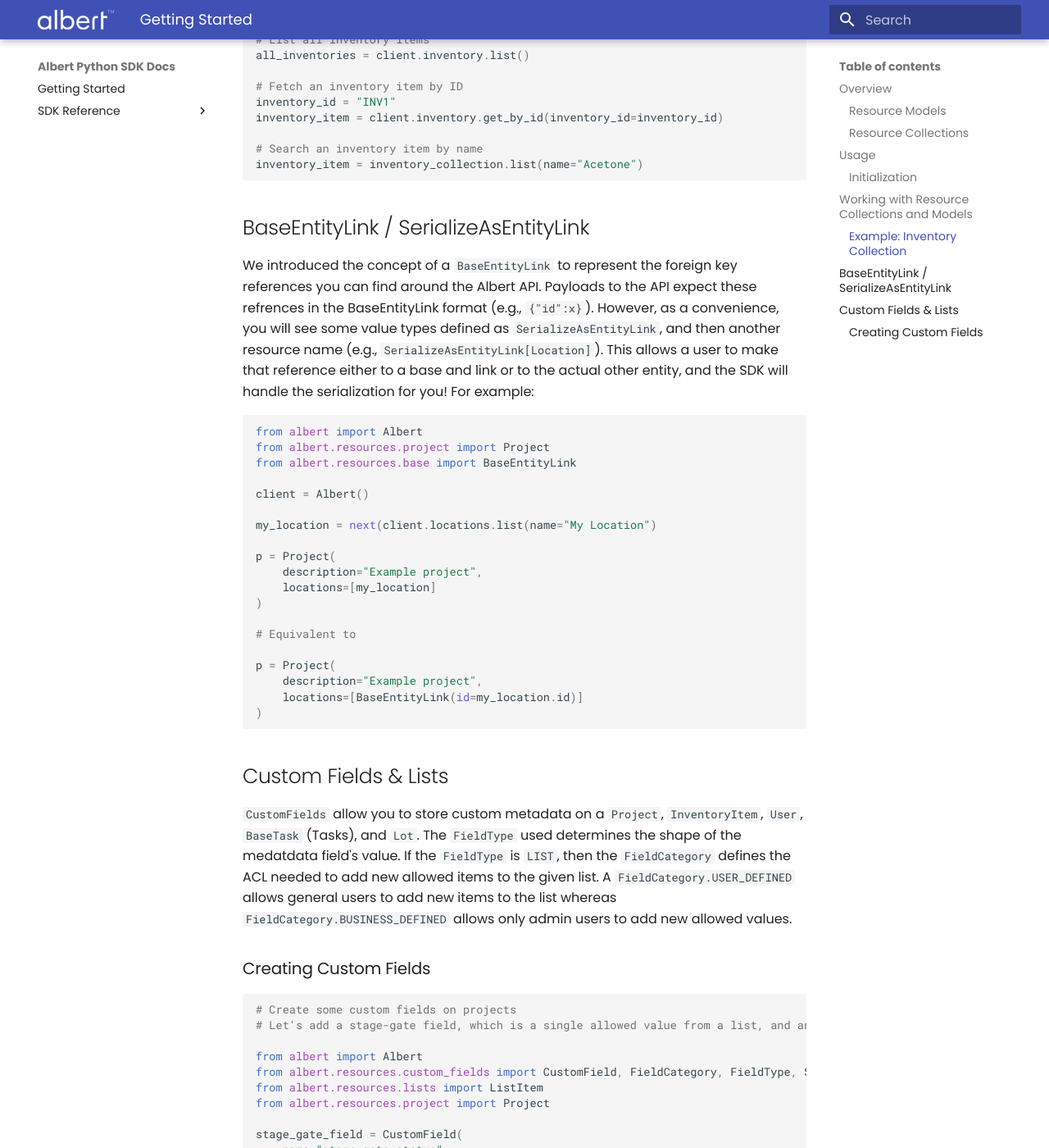
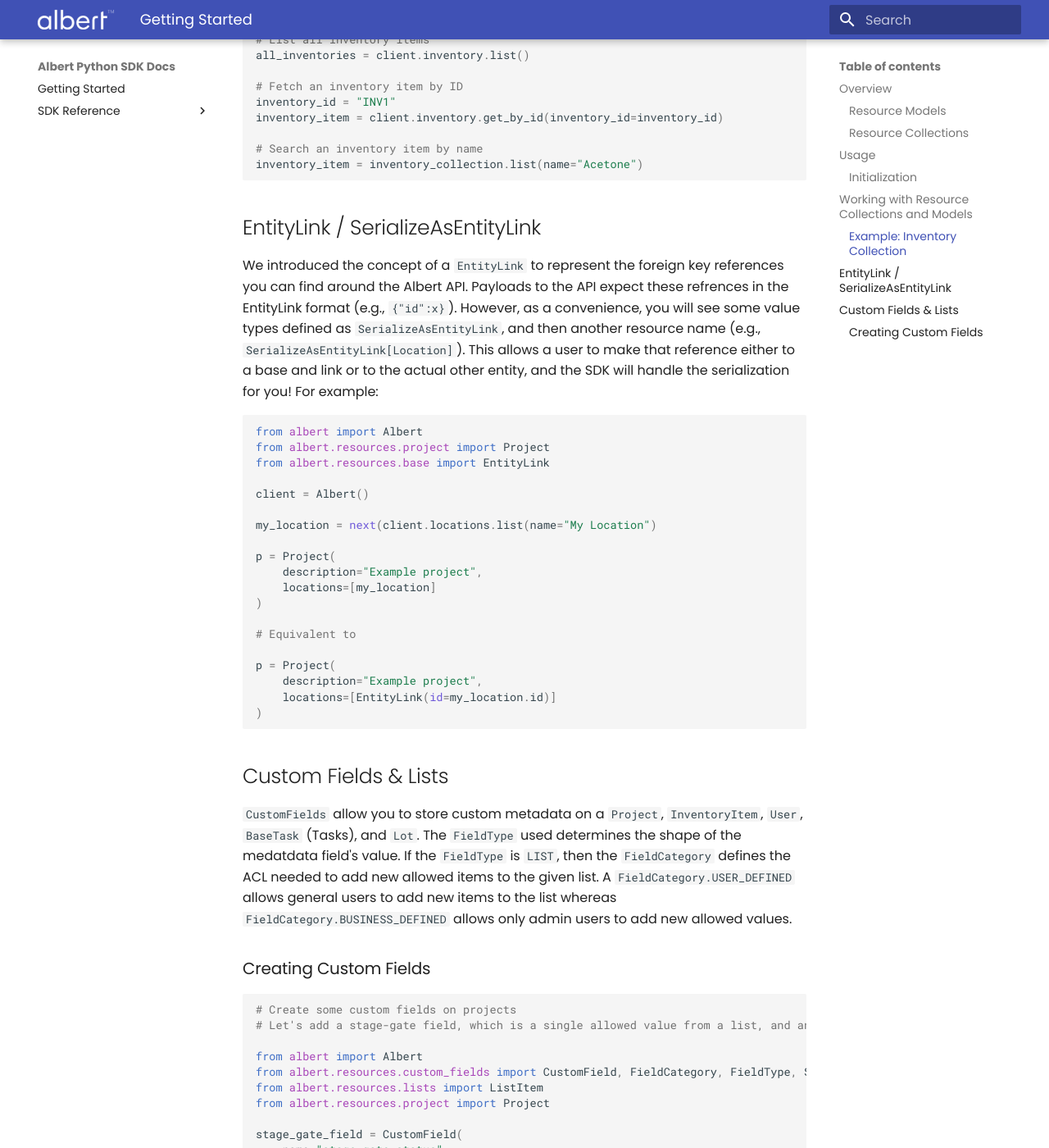
Before and after one commit to prasad-albert/albert-python, an MkDocs documentation site: the page built from docs/getting-started.md, in a window 1280 px wide and 1400 px high, scrolled down 1916 px. Shown: the whole window at 82% size. Built offline with MkDocs 1.6.1 and Material for MkDocs 9.7.7, drawn with Linux system fonts in a browser that asks for light colours; some of the changed text lies outside the part shown.

Commit message:
syn with main

````diff
--- a/docs/getting-started.md
+++ b/docs/getting-started.md
@@ -73,14 +73,14 @@ inventory_item = client.inventory.get_by_id(inventory_id=inventory_id)
 inventory_item = inventory_collection.list(name="Acetone")
 ```
 
-## BaseEntityLink / SerializeAsEntityLink
+## EntityLink / SerializeAsEntityLink
 
-We introduced the concept of a `BaseEntityLink` to represent the foreign key references you can find around the Albert API. Payloads to the API expect these refrences in the BaseEntityLink format (e.g., `{"id":x}`). However, as a convenience, you will see some value types defined as `SerializeAsEntityLink`, and then another resource name (e.g., `SerializeAsEntityLink[Location]`). This allows a user to make that reference either to a base and link or to the actual other entity, and the SDK will handle the serialization for you! For example:
+We introduced the concept of a `EntityLink` to represent the foreign key references you can find around the Albert API. Payloads to the API expect these refrences in the EntityLink format (e.g., `{"id":x}`). However, as a convenience, you will see some value types defined as `SerializeAsEntityLink`, and then another resource name (e.g., `SerializeAsEntityLink[Location]`). This allows a user to make that reference either to a base and link or to the actual other entity, and the SDK will handle the serialization for you! For example:
 
 ```python
 from albert import Albert
 from albert.resources.project import Project
-from albert.resources.base import BaseEntityLink
+from albert.resources.base import EntityLink
 
 client = Albert()
 
@@ -95,7 +95,7 @@ p = Project(
 
 p = Project(
     description="Example project",
-    locations=[BaseEntityLink(id=my_location.id)]
+    locations=[EntityLink(id=my_location.id)]
 )
 ```
 
@@ -167,6 +167,6 @@ p = Project(
         stage_gate_field.name: [client.lists.get_matching_item(list_type=stage_gate_field.name, name = stages[0]).to_entity_link()],
         justification_field.name: "To show an example of using custom fields."
     }
-# Also note that the values of list metadata fields are list[BaseEntityLink]
+# Also note that the values of list metadata fields are list[EntityLink]
 )
 ```
````
Also changed, not shown: docs/index.md (+4 -4 lines).
